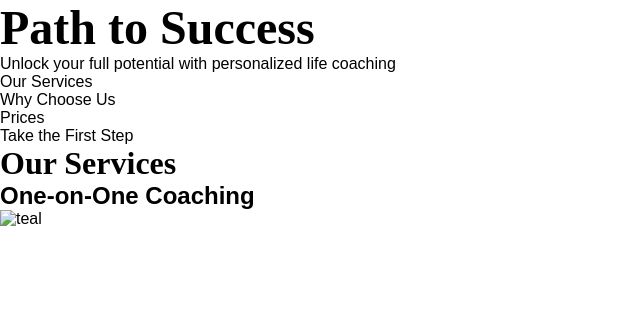
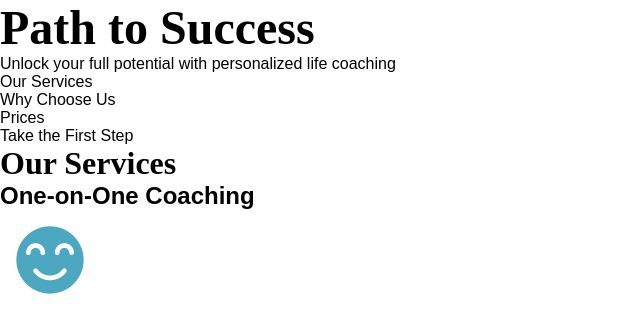
Before and after one commit to Dferna43/Pass-to-Success, a plain HTML site: page index.html in a window 1280 px wide. Shown: the whole page, without its empty margins (0-640 px from the left). Drawn offline with Linux system fonts and the light colour scheme.

Commit message:
images added

```diff
--- a/index.html
+++ b/index.html
@@ -23,7 +23,7 @@
         <article>
             <h2>Our Services</h2>
                 <h3>One-on-One Coaching</h3>
-                <img src="images/personal-develepment" alt="teal">
+                <img src="images/personal-development.png" alt="teal">
         </article>
     </main>
 </body>
```
Also changed, not shown: images/career-coaching.png (added), images/flexible-learning.png (added), images/focused-session.png (added), images/interactive-learning.png (added), images/personal-development.png (added), images/relationship-coaching-1.png (added), images/relationship-coaching.png (added), images/supportive-community.png (added).
